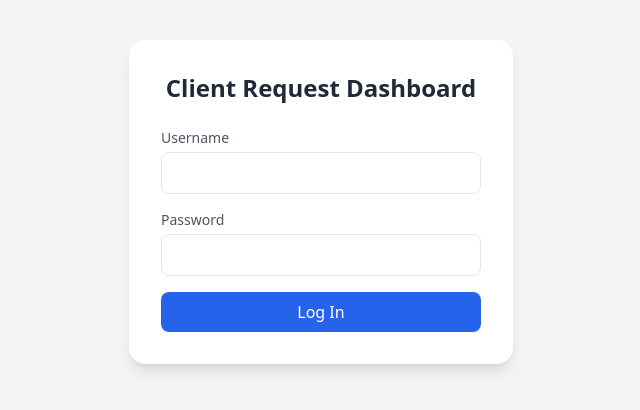
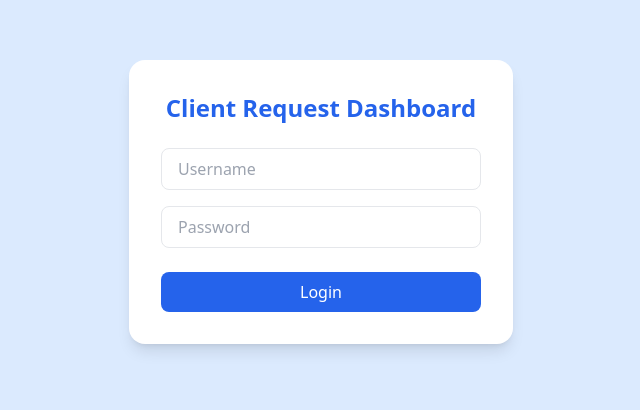
Before and after one commit to ifeomaLilian29/client-request-dashboard, a React (Vite) app: page / in a window 1280 px wide. Shown: the part 198-608 px from the top of the page, without its empty margins (319-959 px from the left). Built offline with nearby package versions, Linux system fonts and the light colour scheme.

Commit message:
updated App.jsx and LoginPage

```diff
--- a/src/App.jsx
+++ b/src/App.jsx
@@ -1,29 +1,18 @@
-// src/App.jsx
-import React from "react";
-import { Routes, Route, Navigate } from "react-router-dom";
+import { useState } from "react";
 import LoginPage from "./pages/LoginPage";
 import Dashboard from "./pages/Dashboard";
 
 function App() {
-  const user = JSON.parse(localStorage.getItem("user"));
+  const [isLoggedIn, setIsLoggedIn] = useState(false);
 
   return (
-    <Routes>
-      {/* Root path */}
-      <Route
-        path="/"
-        element={user ? <Navigate to="/dashboard" /> : <LoginPage />}
-      />
-
-      {/* Dashboard path */}
-      <Route
-        path="/dashboard"
-        element={user ? <Dashboard /> : <Navigate to="/" />}
-      />
-
-      {/* Fallback for any unknown route */}
-      <Route path="*" element={<Navigate to="/" />} />
-    </Routes>
+    <div className="min-h-screen bg-gray-100">
+      {isLoggedIn ? (
+        <Dashboard onLogout={() => setIsLoggedIn(false)} />
+      ) : (
+        <LoginPage onLogin={() => setIsLoggedIn(true)} />
+      )}
+    </div>
   );
 }
 
--- a/src/pages/LoginPage.jsx
+++ b/src/pages/LoginPage.jsx
@@ -1,53 +1,29 @@
-import React, { useState } from "react";
-
-export default function LoginPage({ onLogin }) {
-  const [username, setUsername] = useState("");
-  const [password, setPassword] = useState("");
-
-  const handleSubmit = (e) => {
-    e.preventDefault();
-    onLogin(username, password);
-  };
-
+function LoginPage({ onLogin }) {
   return (
-    <div className="min-h-screen flex items-center justify-center bg-gray-100">
-      <div className="bg-white shadow-lg rounded-2xl p-8 w-full max-w-sm">
-        <h2 className="text-2xl font-bold text-gray-800 mb-6 text-center">
+    <div className="flex items-center justify-center h-screen bg-blue-100">
+      <div className="bg-white p-8 rounded-2xl shadow-lg w-96">
+        <h1 className="text-2xl font-bold mb-6 text-center text-blue-600">
           Client Request Dashboard
-        </h2>
-        <form onSubmit={handleSubmit} className="space-y-4">
-          <div>
-            <label className="block text-sm font-medium text-gray-600">
-              Username
-            </label>
+        </h1>
         <input
           type="text"
-              value={username}
-              onChange={(e) => setUsername(e.target.value)}
-              className="mt-1 w-full px-3 py-2 border rounded-lg focus:outline-none focus:ring-2 focus:ring-blue-500"
-              required
+          placeholder="Username"
+          className="w-full px-4 py-2 mb-4 border rounded-lg focus:ring focus:ring-blue-300"
         />
-          </div>
-          <div>
-            <label className="block text-sm font-medium text-gray-600">
-              Password
-            </label>
         <input
           type="password"
-              value={password}
-              onChange={(e) => setPassword(e.target.value)}
-              className="mt-1 w-full px-3 py-2 border rounded-lg focus:outline-none focus:ring-2 focus:ring-blue-500"
-              required
+          placeholder="Password"
+          className="w-full px-4 py-2 mb-6 border rounded-lg focus:ring focus:ring-blue-300"
         />
-          </div>
         <button
-            type="submit"
-            className="w-full bg-blue-600 text-white py-2 px-4 rounded-lg font-medium hover:bg-blue-700 transition"
+          onClick={onLogin}
+          className="w-full bg-blue-600 text-white py-2 rounded-lg hover:bg-blue-700 transition"
         >
-            Log In
+          Login
         </button>
-        </form>
       </div>
     </div>
   );
 }
+
+export default LoginPage;
```
Lines whose indentation alone changed are shown as unchanged.
